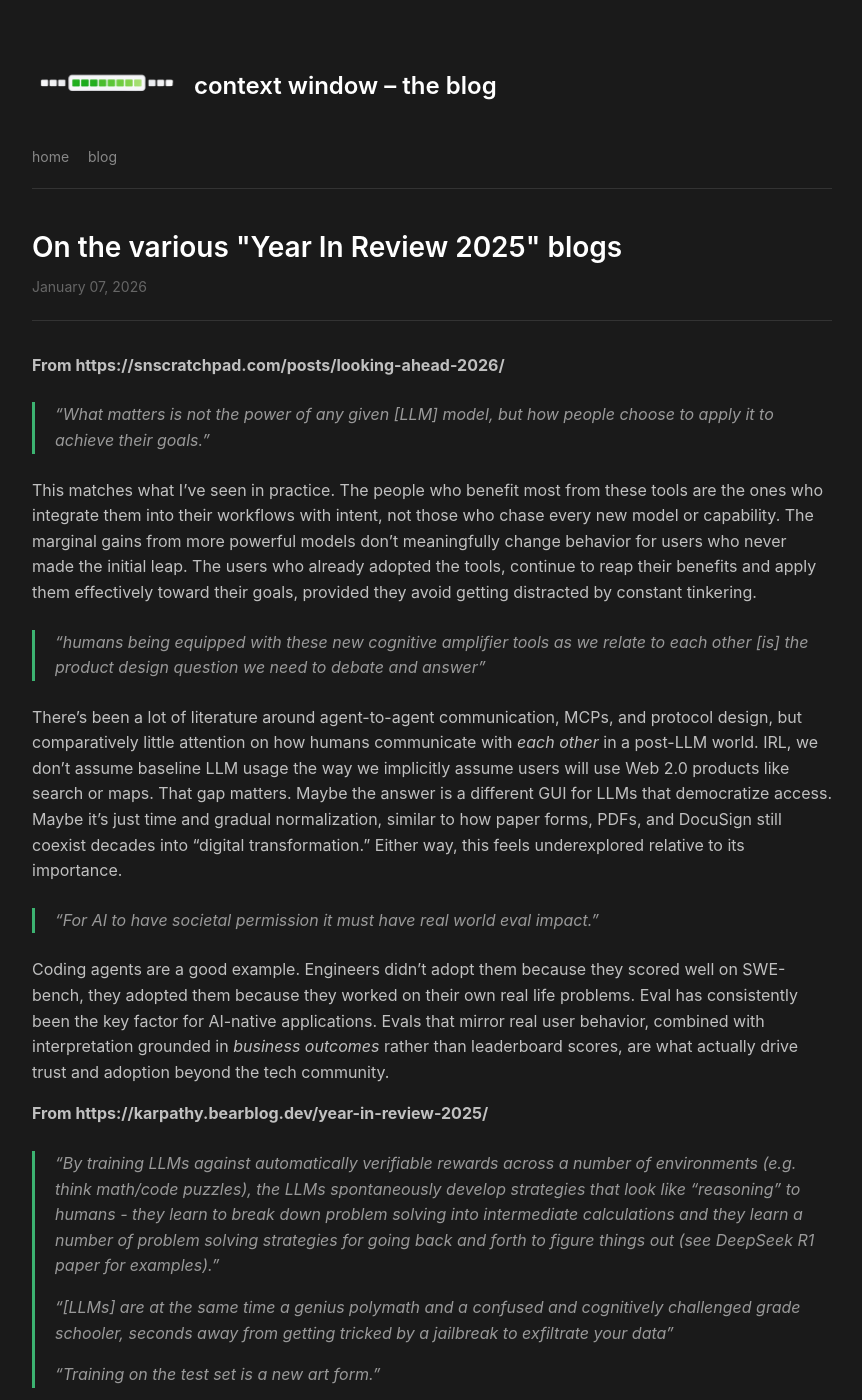
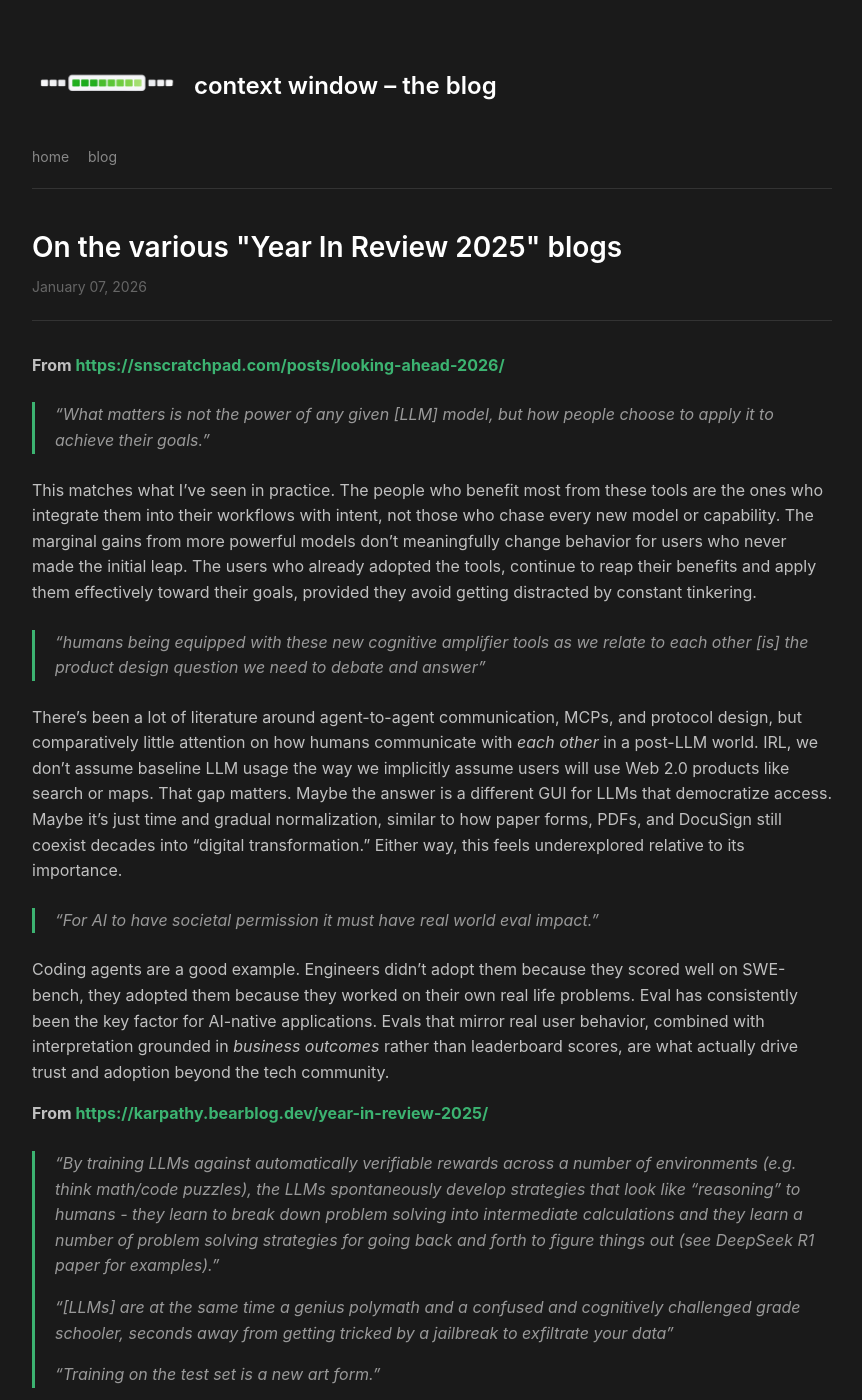
Before and after one commit to chrisrng/context-window-blog, a Jekyll site: the page built from _posts/2026-01-07-year-in-review-2025.md, in a window 1280 px wide and 1400 px high. Shown: the whole window, without its empty margins (208-1070 px from the left). Built offline with Jekyll 4.4.1, drawn with Linux system fonts in a browser that asks for light colours; part of the change alters nothing that is shown; some of the changed text lies outside the part shown.

Commit message:
Update links and formatting in year-in-review post

```diff
--- a/_posts/2026-01-07-year-in-review-2025.md
+++ b/_posts/2026-01-07-year-in-review-2025.md
@@ -3,7 +3,7 @@ layout: post
 title: On the various "Year In Review 2025" blogs
 ---
 
-**From https://snscratchpad.com/posts/looking-ahead-2026/**
+**From [https://snscratchpad.com/posts/looking-ahead-2026/](https://snscratchpad.com/posts/looking-ahead-2026/)**
 
 > "What matters is not the power of any given [LLM] model, but how people choose to apply it to achieve their goals."
 
@@ -17,7 +17,7 @@ There's been a lot of literature around agent-to-agent communication, MCPs, and
 
 Coding agents are a good example. Engineers didn’t adopt them because they scored well on SWE-bench, they adopted them because they worked on their own real life problems. Eval has consistently been the key factor for AI-native applications. Evals that mirror real user behavior, combined with interpretation grounded in _business outcomes_ rather than leaderboard scores, are what actually drive trust and adoption beyond the tech community.
 
-**From https://karpathy.bearblog.dev/year-in-review-2025/**
+**From [https://karpathy.bearblog.dev/year-in-review-2025/](https://karpathy.bearblog.dev/year-in-review-2025/)**
 
 > "By training LLMs against automatically verifiable rewards across a number of environments (e.g. think math/code puzzles), the LLMs spontaneously develop strategies that look like "reasoning" to humans - they learn to break down problem solving into intermediate calculations and they learn a number of problem solving strategies for going back and forth to figure things out (see DeepSeek R1 paper for examples)."
 >
@@ -47,4 +47,4 @@ Three years after ChatGPT, LLM interaction is still dominated by chat from web,
 
 --
 
-... and finally we have the [Pantone Color of the Year 2026](https://www.pantone.com/color-of-the-year/2026) – <span style="color: #f0eee9; padding: 5px">Cloud Dancer</span>!
+... and finally we have the [Pantone Color of the Year 2026](https://www.pantone.com/color-of-the-year/2026) – <span style="background-color: #f0eee9;color: #333333;padding: 5px 10px;">Cloud Dancer!</span>
```
